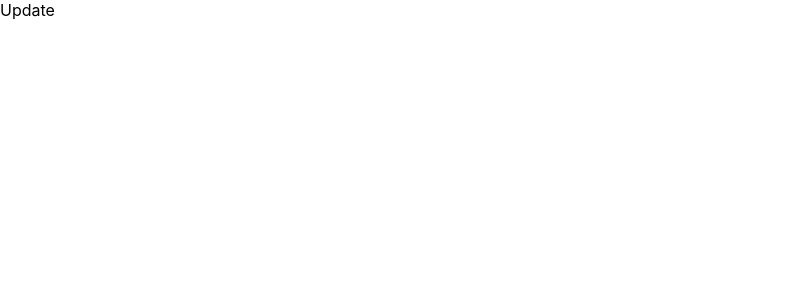
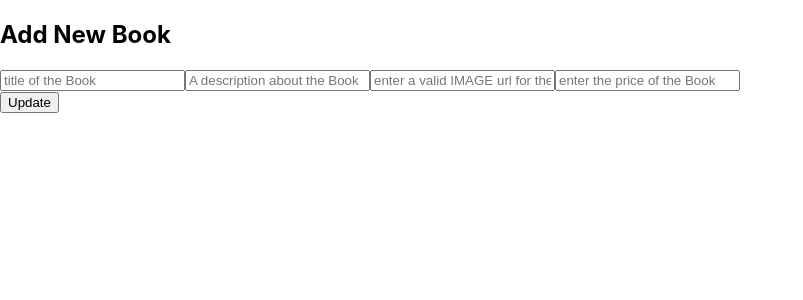
Before and after one commit to thodorisKall/Bookshop, a React (Create React App) app in the folder Client/: page /update in a window 1280 px wide. Shown: the top 300 px of the page, without its empty margins (0-803 px from the left). Built offline with nearby package versions, Linux system fonts and the light colour scheme.

Commit message:
feat: build Update component

```diff
--- a/Client/src/pages/Update.jsx
+++ b/Client/src/pages/Update.jsx
@@ -1,7 +1,72 @@
 import React from "react"
+import { useState } from "react"
+import { useNavigate, useLocation } from "react-router-dom"
+import axios from "axios"
 
 const Update = () => {
-  return <div>Update</div>
+  const [newBook, setNewBook] = useState({
+    title: "default",
+    desc: "default",
+    cover_img: "default",
+    price: null,
+  })
+
+  const handleChange = (e) => {
+    const { name, value } = e.target
+    setNewBook((prevBook) => ({
+      ...prevBook,
+      [name]: value,
+    }))
+  }
+
+  const location = useLocation()
+  const navigate = useNavigate()
+
+  const bookId = location.pathname.split("/")[2]
+
+  const handleUpdate = async (e) => {
+    e.preventDefault()
+    try {
+      await axios.put(`http://localhost:8800/books/${bookId}`, newBook)
+      console.log("Book Updated!")
+      navigate("/", { replace: true })
+    } catch (err) {
+      if (err) console.log(`Error on Update data from Form ${err.message}`)
+    }
+  }
+
+  return (
+    <div>
+      <h2>Add New Book</h2>
+      <form>
+        <input
+          type='text'
+          placeholder='title of the Book'
+          onChange={handleChange}
+          name='title'
+        />
+        <input
+          type='text'
+          placeholder='A description about the Book'
+          onChange={handleChange}
+          name='desc'
+        />
+        <input
+          type='text'
+          placeholder='enter a valid IMAGE url for the cover of your book'
+          onChange={handleChange}
+          name='cover_img'
+        />
+        <input
+          type='number'
+          placeholder='enter the price of the Book'
+          onChange={handleChange}
+          name='price'
+        />
+      </form>
+      <button onClick={handleUpdate}>Update</button>
+    </div>
+  )
 }
 
 export default Update
```
